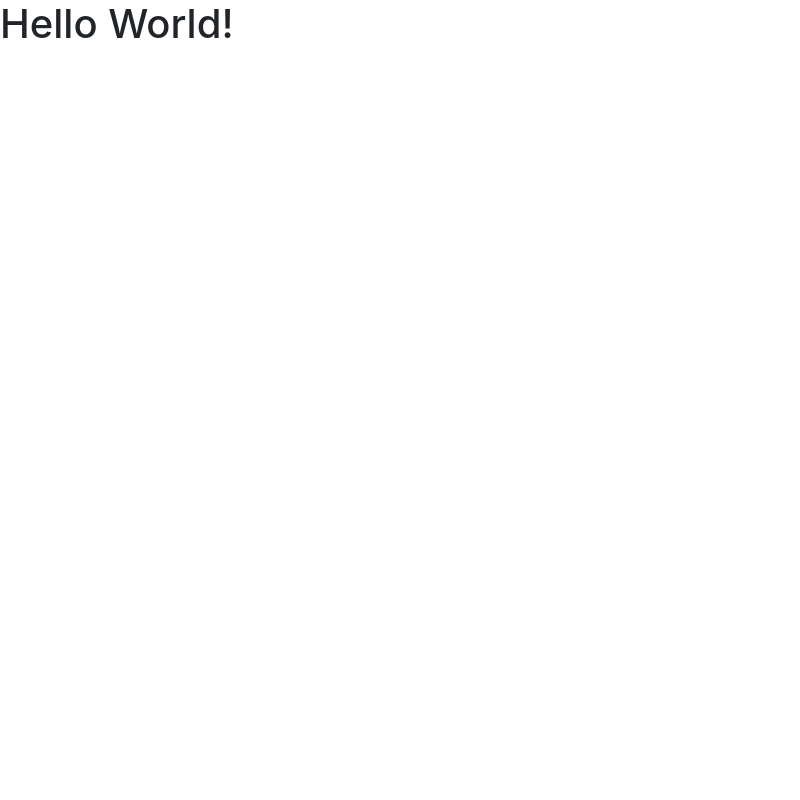
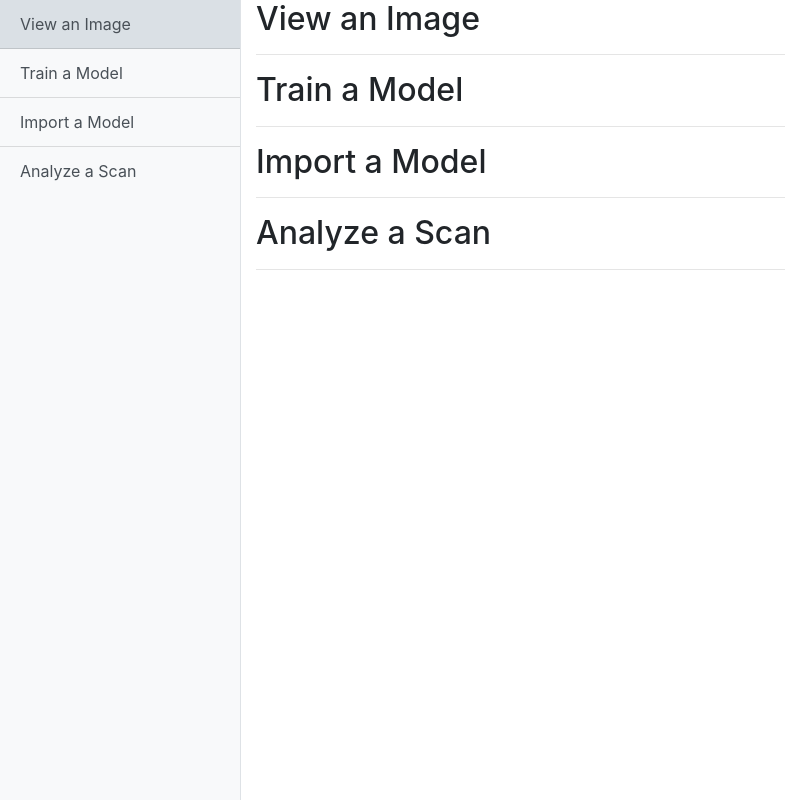
Before and after one commit to yjsyyyjszf/DeepCT, an Electron app: page index.html in a window 800 px wide. Drawn offline with Linux system fonts and the light colour scheme.

Commit message:
add categories

```diff
--- a/css/main.css
+++ b/css/main.css
@@ -0,0 +1,47 @@
+body {
+    overflow-x: hidden;
+}
+
+/* sidebar */
+#sidebar-wrapper {
+    min-height: 100vh;
+    margin-left: -15rem;
+    -webkit-transition: margin .25s ease-out;
+    -moz-transition: margin .25s ease-out;
+    -o-transition: margin .25s ease-out;
+    transition: margin .25s ease-out;
+}
+
+    #sidebar-wrapper .sidebar-heading {
+        padding: 0.875rem 1.25rem;
+        font-size: 1.2rem;
+    }
+
+    #sidebar-wrapper .list-group {
+        width: 15rem;
+    }
+
+#page-content-wrapper {
+    min-width: 100vw;
+}
+
+#wrapper.toggled #sidebar-wrapper {
+    margin-left: 0;
+}
+
+@media (min-width: 768px) {
+    #sidebar-wrapper {
+        margin-left: 0;
+    }
+
+    #page-content-wrapper {
+        min-width: 0;
+        width: 100%;
+    }
+
+    #wrapper.toggled #sidebar-wrapper {
+        margin-left: -15rem;
+    }
+}
+
+/* end sidebar */
--- a/index.html
+++ b/index.html
@@ -3,22 +3,66 @@
 
 <head>
     <meta charset="UTF-8">
-    <title>Hello World!</title>
+    <title>DeepCT</title>
+    <!-- stylesheet -->
     <link rel="stylesheet" type="text/css" href="css/main.css" />
     <!-- bootstrap -->
     <link rel="stylesheet" type="text/css" href="bootstrap/css/bootstrap.min.css" />
 </head>
 
 <body>
-      <h1>Hello World!</h1>
 
+    <!-- wrapper -->
+    <div class="d-flex" id="wrapper">
 
-      <!-- electron renderer -->
-      <script src="renderer.js"></script>
+        <!-- sidebar -->
+        <div class="bg-light border-right" id="sidebar-wrapper">
+            <div class="list-group list-group-flush" id="sidebar-list">
+                <a href="#view" class="list-group-item list-group-item-action bg-light">View an Image</a>
+                <a href="#train" class="list-group-item list-group-item-action bg-light">Train a Model</a>
+                <a href="#import" class="list-group-item list-group-item-action bg-light">Import a Model</a>
+                <a href="#analyze" class="list-group-item list-group-item-action bg-light">Analyze a Scan</a>
+            </div>
+        </div>
+        <!-- end sidebar -->
 
-      <!-- bootstrap and jquery -->
-      <script src="bootstrap/js/bootstrap.min.js"></script>
-      <script src="bootstrap/js/jquery.min.js"></script>
+        <!-- page content -->
+        <div id="page-content-wrapper">
+
+            <div class="container-fluid" id="view">
+                <h2>View an Image</h2>
+                <hr />
+            </div>
+
+            <div class="container-fluid" id="train">
+                <h2>Train a Model</h2>
+                <hr />
+            </div>
+
+            <div class="container-fluid" id="import">
+                <h2>Import a Model</h2>
+                <hr />
+            </div>
+
+            <div class="container-fluid" id="analyze">
+                <h2>Analyze a Scan</h2>
+                <hr />
+            </div>
+        </div>
+        <!-- end page content -->
+
+    </div>
+    <!-- end wrapper -->
+
+    <!-- site js -->
+    <script src="js/site.js"></script>
+
+    <!-- electron renderer -->
+    <script src="renderer.js"></script>
+
+    <!-- bootstrap and jquery -->
+    <script src="bootstrap/js/bootstrap.min.js"></script>
+    <script src="bootstrap/js/jquery.min.js"></script>
 
 </body>
 </html>
--- /dev/null
+++ b/js/site.js
@@ -0,0 +1,19 @@
+// smooth scroll
+$(document).ready(function () {
+    $("a").on('click', function (event) {
+
+        if (this.hash !== "") {
+            event.preventDefault();
+
+            var hash = this.hash;
+
+            $('html, body').animate({
+                scrollTop: $(hash).offset().top
+            }, 800, function () {
+
+                window.location.hash = hash;
+            });
+        }
+    });
+});
+// end smooth scroll
```
Also changed, not shown: images/favicon.png (added).
